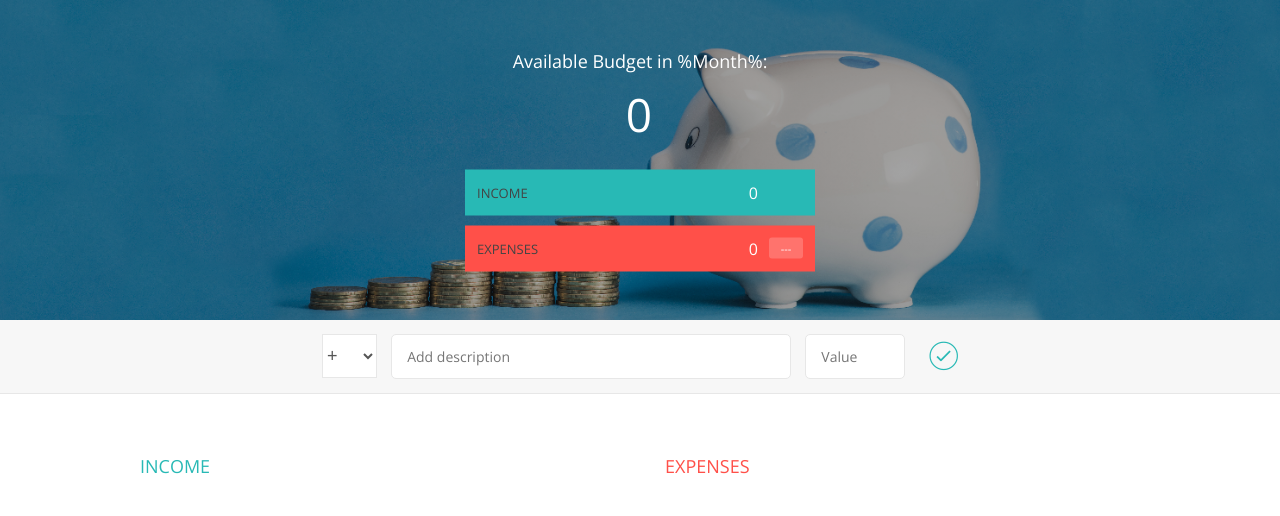
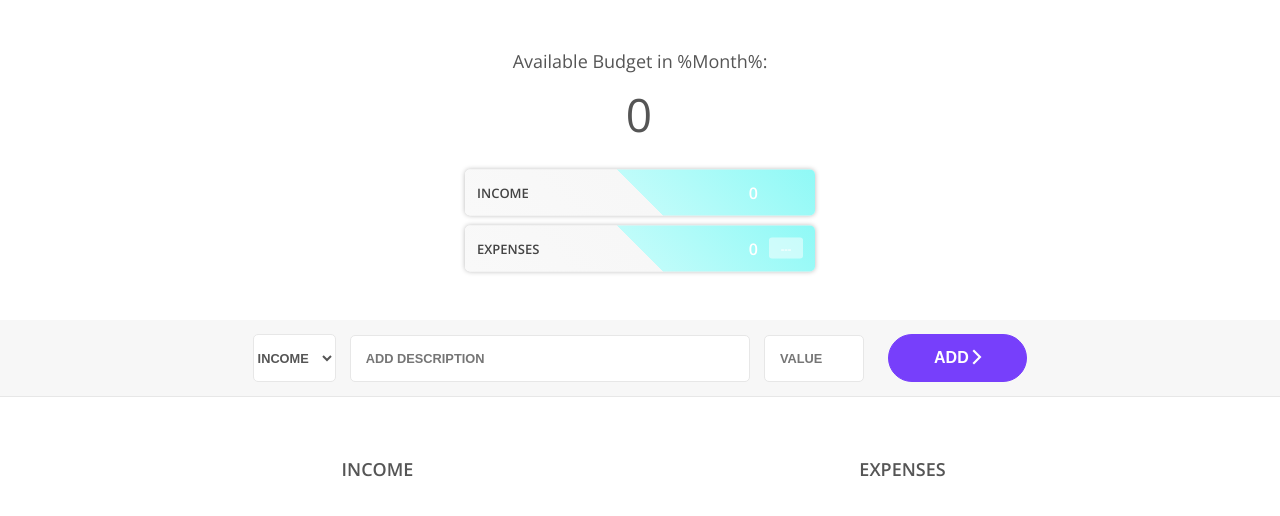
Before and after one commit to GitHuberian/JSBudget, a plain HTML site: page index.html in a window 1280 px wide. Drawn offline with nearby package versions, Linux system fonts and the light colour scheme.

Commit message:
UI Styles changes

```diff
--- a/app.js
+++ b/app.js
@@ -57,7 +57,7 @@ var budgetController = (function(){//anonymous function is declared and inmediat
 
             //push it into the data structure
             data.allItems[type].push(newItem);//add the item to end of the inc/exp array
-            console.log(data.allItems[type].length);
+            //console.log(data.allItems[type].length);
 
             //return the element
             return newItem;
--- a/index.html
+++ b/index.html
@@ -41,12 +41,12 @@
             <div class="add">
                 <div class="add__container">
                     <select class="add__type">
-                        <option value="inc" selected>+</option>
-                        <option value="exp">-</option>
+                        <option value="inc" selected>INCOME</option>
+                        <option value="exp">EXPENSE</option>
                     </select>
-                    <input type="text" class="add__description" placeholder="Add description">
-                    <input type="number" class="add__value" placeholder="Value">
-                    <button class="add__btn"><i class="ion-ios-checkmark-outline"></i></button>
+                    <input type="text" class="add__description" placeholder="ADD DESCRIPTION">
+                    <input type="number" class="add__value" placeholder="VALUE">
+                    <button class="add__btn"> <span>ADD</span> <i class="ion-ios-arrow-forward"></i></button>
                 </div>
             </div>
 
--- a/style.css
+++ b/style.css
@@ -33,7 +33,7 @@ body {
 
 .top {
     height: 40vh;
-    background-image: linear-gradient(rgba(0, 0, 0, 0.35), rgba(0, 0, 0, 0.35)), url(back.png);
+    /*background-image: linear-gradient(rgba(0, 0, 0, 0.35), rgba(0, 0, 0, 0.35)), url(back.png);*/
     background-size: cover;
     background-position: center;
     position: relative;
@@ -53,6 +53,7 @@ body {
     text-align: center;
     margin-bottom: 10px;
     font-weight: 300;
+    color:#555;
 }
 
 .budget__value {
@@ -61,6 +62,7 @@ body {
     text-align: center;
     margin-bottom: 25px;
     letter-spacing: 2px;
+    color:#555;
 }
 
 .budget__income,
@@ -71,11 +73,29 @@ body {
 
 .budget__income {
     margin-bottom: 10px;
-    background-color: #28B9B5;
+    border-radius: 5px;
+    font-weight: bold;
+    background: #f9f9f9;
+    background: -moz-linear-gradient(45deg, #f9f9f9 1%, #f7f7f7 50%, #bffcfa 50%, #8ff9f6 100%);
+    background: -webkit-linear-gradient(45deg, #f9f9f9 1%,#f7f7f7 50%,#bffcfa 50%,#8ff9f6 100%);
+    background: linear-gradient(45deg, #f9f9f9 1%,#f7f7f7 50%,#bffcfa 50%,#8ff9f6 100%);
+    filter: progid:DXImageTransform.Microsoft.gradient( startColorstr='#f9f9f9', endColorstr='#8ff9f6',GradientType=1 );
+-webkit-box-shadow: 0px 0px 5px 0px rgba(184,184,184,1);
+-moz-box-shadow: 0px 0px 5px 0px rgba(184,184,184,1);
+box-shadow: 0px 0px 5px 0px rgba(184,184,184,1);
 }
 
 .budget__expenses {
-    background-color: #FF5049;
+    border-radius: 5px;
+    font-weight: bold;
+    background: #f9f9f9;
+    background: -moz-linear-gradient(45deg, #f9f9f9 1%, #f7f7f7 50%, #bffcfa 50%, #8ff9f6 100%);
+    background: -webkit-linear-gradient(45deg, #f9f9f9 1%,#f7f7f7 50%,#bffcfa 50%,#8ff9f6 100%);
+    background: linear-gradient(45deg, #f9f9f9 1%,#f7f7f7 50%,#bffcfa 50%,#8ff9f6 100%);
+    filter: progid:DXImageTransform.Microsoft.gradient( startColorstr='#f9f9f9', endColorstr='#8ff9f6',GradientType=1 );
+-webkit-box-shadow: 0px 0px 5px 0px rgba(184,184,184,1);
+-moz-box-shadow: 0px 0px 5px 0px rgba(184,184,184,1);
+box-shadow: 0px 0px 5px 0px rgba(184,184,184,1);
 }
 
 .budget__income--text,
@@ -102,7 +122,7 @@ body {
 }
 
 .budget__expenses--percentage {
-    background-color: rgba(255, 255, 255, 0.2);
+    background-color: rgba(255, 255, 255, 0.5);
     text-align: center;
     border-radius: 3px;
 }
@@ -125,15 +145,16 @@ body {
 }
 
 .add__type {
-    width: 55px;
+    width: auto;
     border: 1px solid #e7e7e7;
-    height: 44px;
-    font-size: 18px;
-    color: inherit;
+    height: 3rem;
+    font-size: 0.8rem;
+    color: #555;
     background-color: #fff;
     margin-right: 10px;
-    font-weight: 300;
     transition: border 0.3s;
+    border-radius: 5px;
+    font-weight: bold;
 }
 
 .add__description,
@@ -141,27 +162,40 @@ body {
     border: 1px solid #e7e7e7;
     background-color: #fff;
     color: inherit;
-    font-family: inherit;
-    font-size: 14px;
-    padding: 12px 15px;
+    font-size: 0.8rem;
+    padding: 15px 15px;
     margin-right: 10px;
     border-radius: 5px;
     transition: border 0.3s;
+    text-transform: capitalize;
+    font-weight: bold;
 }
 
 .add__description { width: 400px;}
 .add__value { width: 100px;}
 
 .add__btn {
-    font-size: 35px;
-    background: none;
-    border: none;
-    color: #28B9B5;
+    color: white;
     cursor: pointer;
     display: inline-block;
     vertical-align: middle;
     line-height: 1.1;
     margin-left: 10px;
+    background: #773FFB;
+    border: 1px solid #773FFB;
+    border-radius: 50px;
+    padding: 10px 45px;
+}
+
+.add__btn > i{
+    font-size: 1.5rem;
+    vertical-align: middle;
+}
+
+.add__btn > span{
+    vertical-align: middle;
+    font-size: 1rem;
+    font-weight: bold;
 }
 
 .add__btn:active { transform: translateY(2px); }
@@ -170,7 +204,7 @@ body {
 .add__description:focus,
 .add__value:focus {
     outline: none;
-    border: 1px solid #28B9B5;
+    border: 1px solid #773FFB;
 }
 
 .add__btn:focus { outline: none; }
@@ -197,10 +231,9 @@ h2 {
     font-size: 18px;
     font-weight: 400;
     margin-bottom: 15px;
+    font-weight: bold;
+    text-align: center;
 }
-
-.icome__title { color: #28B9B5; }
-.expenses__title { color: #FF5049; }
 
 .item {
     padding: 13px;
```
